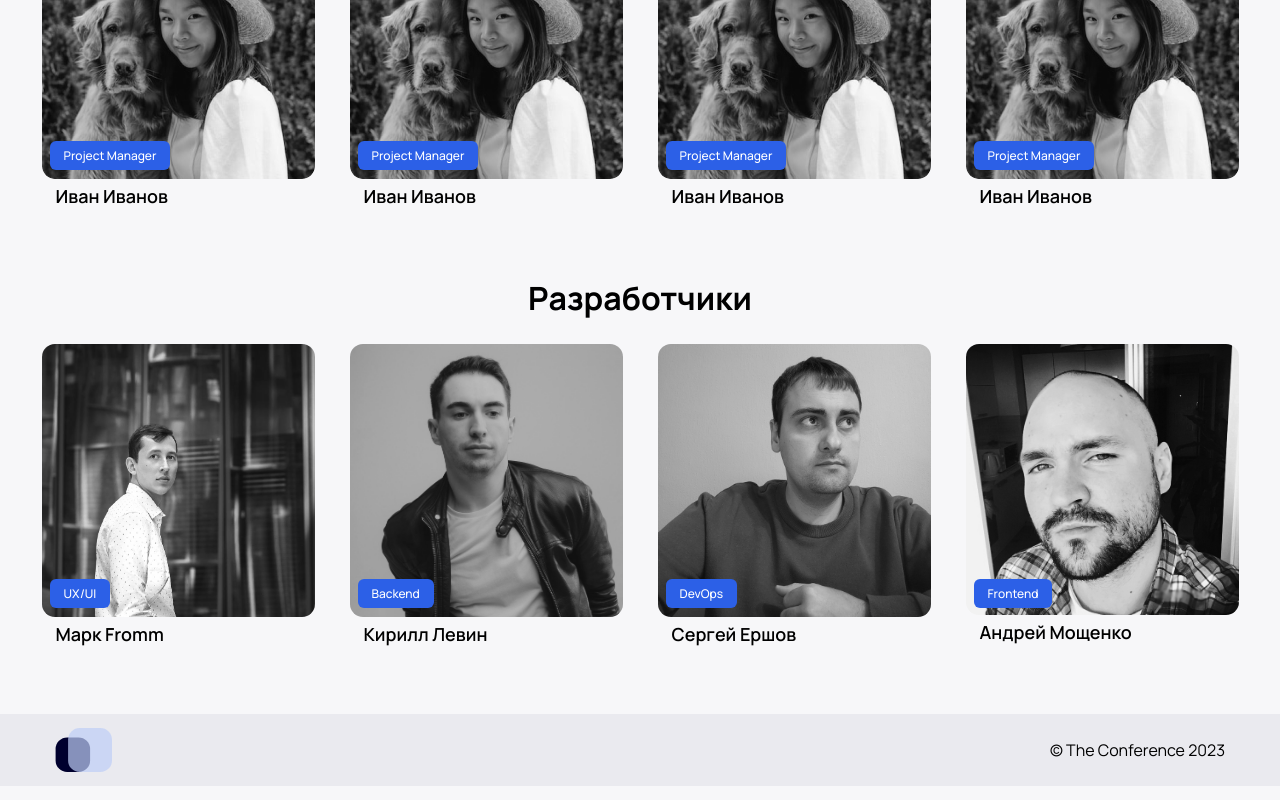
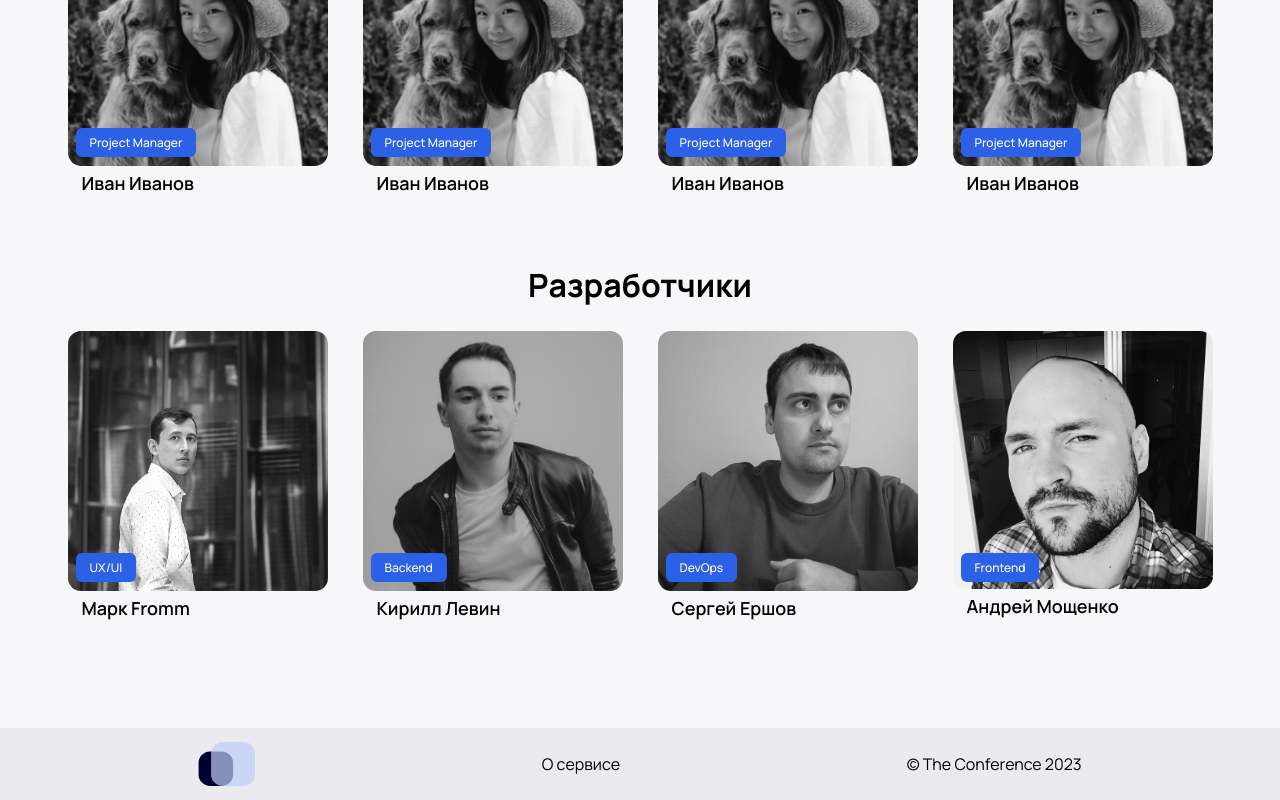
Before and after one commit to The-Conference/findconf, a React (Create React App) app: page /about in a window 1280 px wide. Shown: the part 1048-1848 px from the top of the page. Built offline with nearby package versions, Linux system fonts and the light colour scheme; no server answers.

Commit message:
about page adapted for all layouts

```diff
--- a/src/Components/AboutService/AboutService.jsx
+++ b/src/Components/AboutService/AboutService.jsx
@@ -2,6 +2,7 @@ import React from "react";
 import step from "../../assets/Step.svg";
 import "./about.scss";
 import { developers, founders } from "../../utils/Founders/FOUNDERS";
+
 const AboutService = () => {
   return (
     <div className="about">
@@ -57,6 +58,7 @@ const AboutService = () => {
           Создатели <span>The Conference</span>
         </h1>
         <h2>Руководство</h2>
+
         <div className="about__staff-container">
           {founders.map((el, index) => (
             <div key={index} className="about__staff-founders">
--- a/src/Components/AboutService/about.scss
+++ b/src/Components/AboutService/about.scss
@@ -5,11 +5,22 @@
   display: flex;
   flex-direction: column;
   align-items: center;
+  padding: 0 20px 40px 20px;
   h1 {
     font-size: 56px;
     font-family: "Manrope extrabold";
+    text-align: center;
     span {
       color: #2c60e7;
+    }
+    @media (max-width: 1260px) {
+      font-size: 40px;
+    }
+    @media (max-width: 700px) {
+      font-size: 30px;
+    }
+    @media (max-width: 434px) {
+      font-size: 20px;
     }
   }
 
@@ -19,12 +30,30 @@
     color: #000038cc;
     font-size: 16px;
     padding-bottom: 64px;
+    @media (max-width: 1260px) {
+      font-size: 15px;
+      max-width: 525px;
+      padding-bottom: 44px;
+    }
+    @media (max-width: 700px) {
+      font-size: 13px;
+      max-width: 425px;
+      padding-bottom: 34px;
+    }
+    @media (max-width: 439px) {
+      font-size: 10px;
+      max-width: 325px;
+      padding-bottom: 24px;
+    }
   }
 
   &__timeline {
     display: flex;
     border-top: 4px solid #bacaf4;
     padding-bottom: 200px;
+    @media (max-width: 1260px) {
+      display: none;
+    }
     div {
       display: flex;
       flex-direction: column;
@@ -60,27 +89,57 @@
     h1 {
       text-align: center;
       padding-bottom: 40px;
+      @media (max-width: 1260px) {
+        font-size: 40px;
+        padding-bottom: 30px;
+      }
+      @media (max-width: 700px) {
+        font-size: 30px;
+        padding-bottom: 20px;
+      }
+      @media (max-width: 434px) {
+        font-size: 20px;
+        padding-bottom: 10px;
+      }
     }
     h2 {
       font-family: "Manrope bold";
       text-align: center;
       padding-bottom: 24px;
       font-size: 32px;
+      @media (max-width: 1260px) {
+        font-size: 25px;
+        padding-bottom: 20px;
+      }
+      @media (max-width: 700px) {
+        font-size: 20px;
+        padding-bottom: 15px;
+      }
+      @media (max-width: 434px) {
+        font-size: 15px;
+        padding-bottom: 10px;
+      }
     }
     &-container {
       display: flex;
+      justify-content: center;
       gap: 35px;
       padding-bottom: 63px;
+      flex-wrap: wrap;
     }
     &-founders {
       position: relative;
 
       &-pic {
-        max-width: 273px;
-        max-height: 273px;
+        max-width: 260px;
+        max-height: 260px;
         border-radius: 13px;
         filter: grayscale(100%);
         overflow: hidden;
+        @media (max-width: 617px) {
+          max-width: 220px;
+          max-height: 220px;
+        }
         img {
           -webkit-transition: all 0.3s ease-in-out;
           &:hover {
--- a/src/Components/Conference/AllConferences.jsx
+++ b/src/Components/Conference/AllConferences.jsx
@@ -212,12 +212,13 @@ const AllConferences = ({ data }) => {
         )}
         {data === "date" && (
           <p>
-            Конференции на <span>{date}</span>
+            <span className="backarrow">&lt;</span> Конференции на{" "}
+            <span>{date}</span>
           </p>
         )}
         {data === "periods" && (
           <p>
-            Конференции
+            <span className="backarrow">&lt;</span> Конференции
             <span>
               c {newPeriod[0].toLocaleDateString("ru", options).slice(0, -7)}
             </span>{" "}
--- a/src/Components/Footer/Footer.jsx
+++ b/src/Components/Footer/Footer.jsx
@@ -1,6 +1,7 @@
 import React from "react";
 import "./footer.scss";
 import logo from "../../assets/logo.svg";
+import AboutService from "../AboutService/AboutService";
 const Footer = () => {
   return (
     <footer>
@@ -8,6 +9,7 @@ const Footer = () => {
         <a href="/">
           <img src={logo} alt="logo" />
         </a>
+        <a href="/about">О сервисе</a>
         <p> &#169; The Conference 2023</p>
       </div>
     </footer>
--- a/src/Components/Footer/footer.scss
+++ b/src/Components/Footer/footer.scss
@@ -1,5 +1,6 @@
 footer {
   width: 100%;
+
   background-color: #0000380d;
   margin: 0 auto;
   padding: 0 20px;
@@ -8,12 +9,19 @@ footer {
     display: flex;
     max-width: 1170px;
     margin: 0 auto;
-    justify-content: space-between;
+    justify-content: space-around;
     align-items: center;
-    gap: 67px;
+
     color: black;
     margin-top: auto;
-
+    @media screen and (max-width: 604px) {
+      font-size: 12px;
+      white-space: nowrap;
+      gap: 0;
+    }
+    img {
+      min-width: 40px;
+    }
     @media screen and (max-width: 1000px) {
       height: 65px;
     }
```
